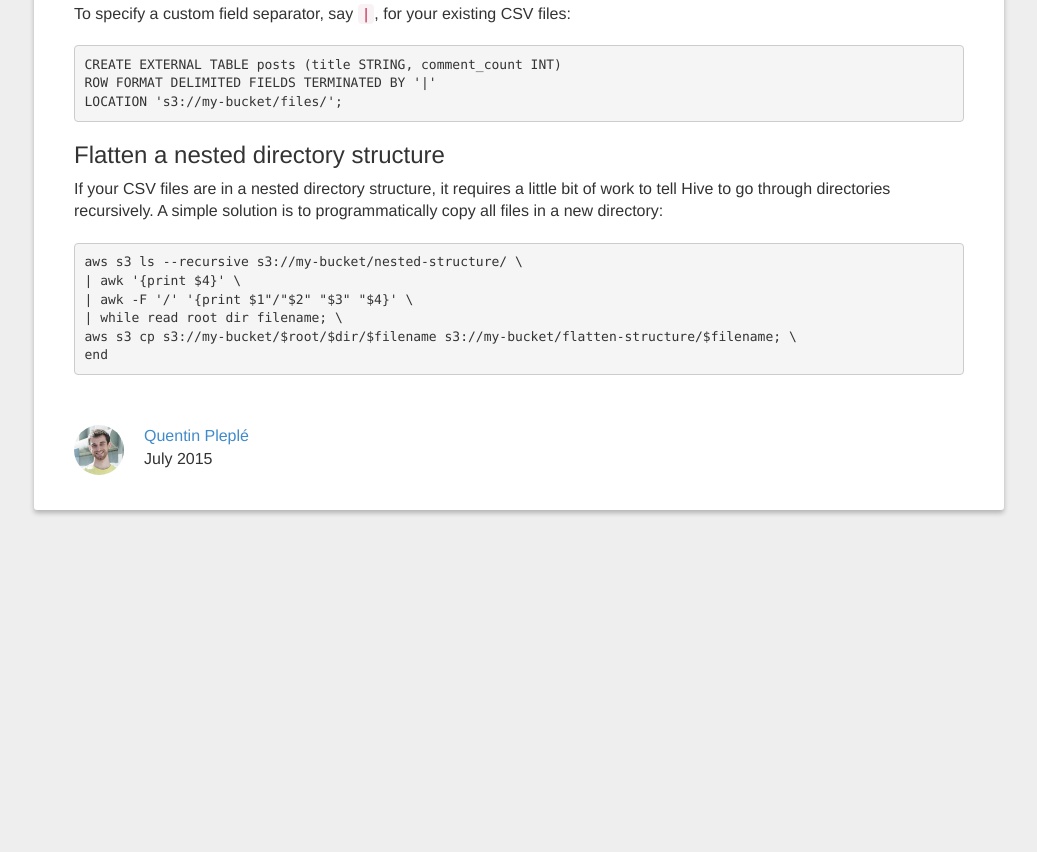
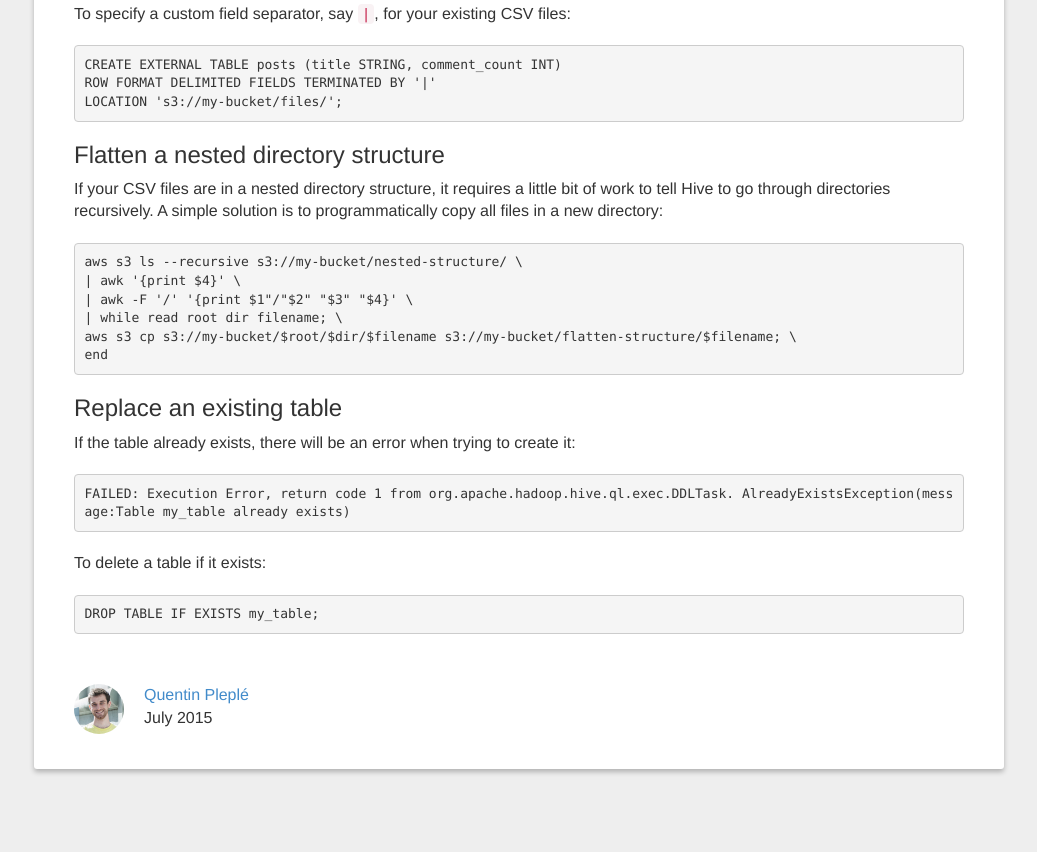
Before and after one commit to qpleple/qpleple.github.io, a plain HTML site: page hive-how-to-create-a-table-from-csv-files/index.html in a window 1280 px wide. Shown: the part 810-1662 px from the top of the page, without its empty margins (121-1158 px from the left). Before the commit the page ends 1450 px from the top, so only its background shows below. Drawn offline with Linux system fonts and the light colour scheme; a script that the page names is missing.

Commit message:
Deploy 15-07-12 17:53:58

```diff
--- a/hive-how-to-create-a-table-from-csv-files/index.html
+++ b/hive-how-to-create-a-table-from-csv-files/index.html
@@ -76,6 +76,14 @@ LOCATION &#39;s3://my-bucket/files/&#39;;
 aws s3 cp s3://my-bucket/$root/$dir/$filename s3://my-bucket/flatten-structure/$filename; \
 end
 </code></pre></div>
+<h3>Replace an existing table</h3>
+
+<p>If the table already exists, there will be an error when trying to create it:</p>
+<div class="highlight"><pre><code class="language-text" data-lang="text">FAILED: Execution Error, return code 1 from org.apache.hadoop.hive.ql.exec.DDLTask. AlreadyExistsException(message:Table my_table already exists)
+</code></pre></div>
+<p>To delete a table if it exists:</p>
+<div class="highlight"><pre><code class="language-text" data-lang="text">DROP TABLE IF EXISTS my_table;
+</code></pre></div>
     </div>
 
     <div id="card-post">
```
